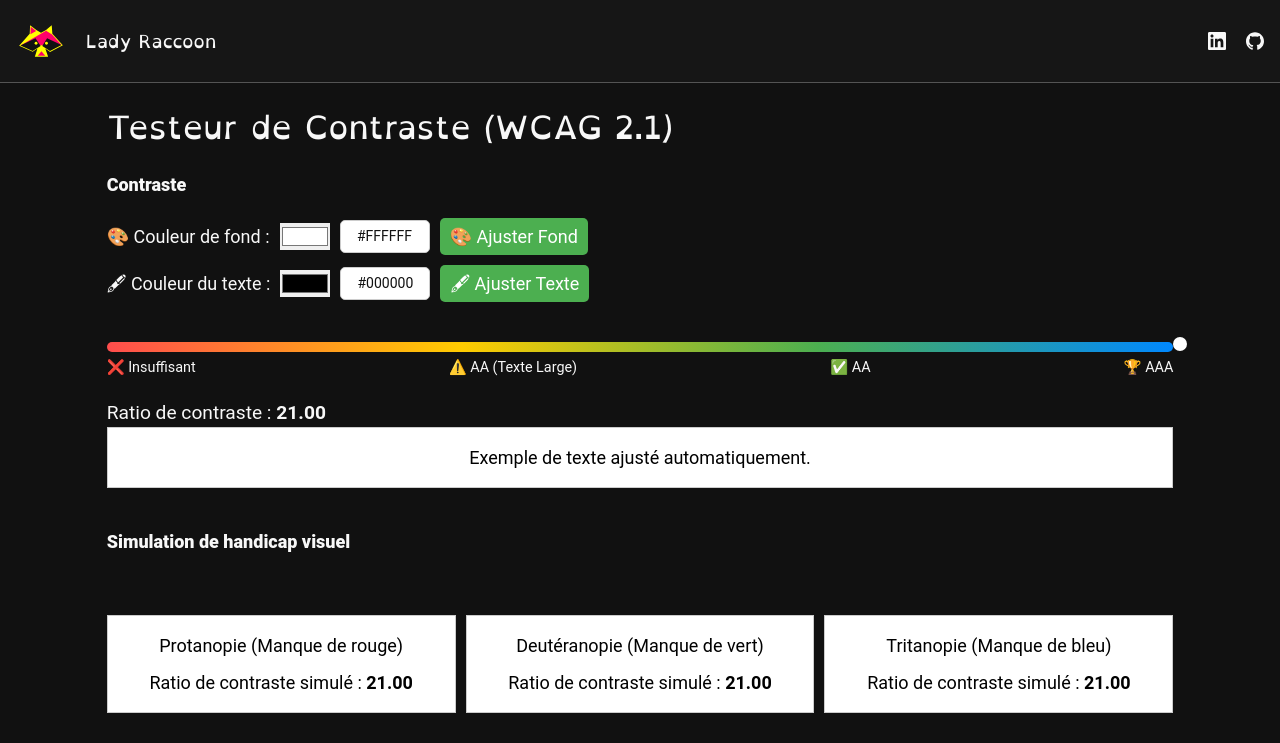
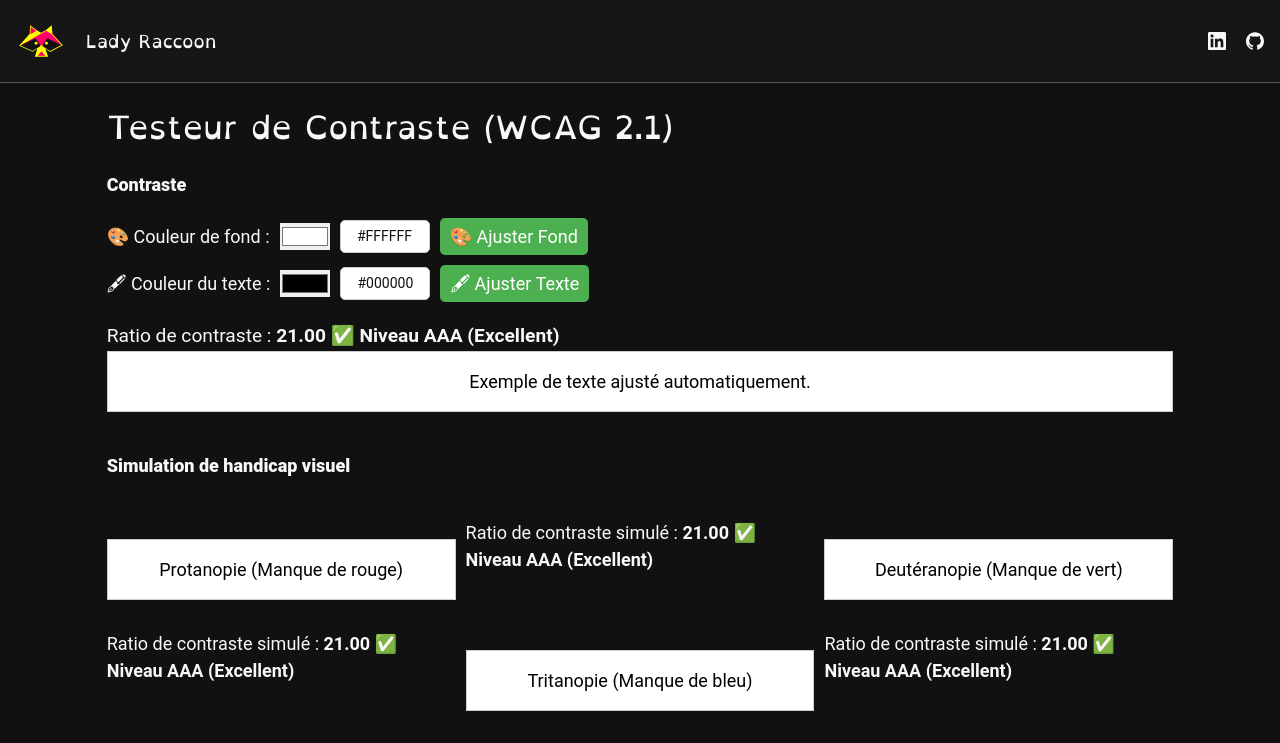
Before and after one commit to angele-henry-dev/lady-raccoon-svelte, a SvelteKit app: page /tools in a window 1280 px wide. Shown: the top 743 px of the page. Built offline with nearby package versions, Linux system fonts and the light colour scheme.

Commit message:
getAccessibilityLevel

```diff
--- a/src/routes/tools/+page.svelte
+++ b/src/routes/tools/+page.svelte
@@ -42,14 +42,6 @@
 		);
 	}
 
-    // Calculates the marker position on the scale (0% = Insufficient, 100% = AAA)
-    function getMarkerPosition(): string {
-        if (visualContrasts.contrast < CONTRAST_RATIO_AA_L) return "0%";    // Insufficient
-        if (visualContrasts.contrast < CONTRAST_RATIO_AA) return "25%";     // AA (Large text)
-        if (visualContrasts.contrast < CONTRAST_RATIO_AAA) return "75%";    // AA
-        return "100%";                        								// AAA
-    }
-
 	function handleHexInput(event: Event, colorType: "bg" | "text") {
         const input = event.target as HTMLInputElement;
         let value = input.value.trim();
@@ -57,6 +49,13 @@
 		if (colorType === "bg") bgColor = value;
 		else textColor = value;
 		updateContrast();
+    }
+
+	function getAccessibilityLevel(ratio: number) {
+        if (ratio >= CONTRAST_RATIO_AAA) return "✅ Niveau AAA (Excellent)";
+        if (ratio >= CONTRAST_RATIO_AA) return "✅ Niveau AA (Bon)";
+        if (ratio >= CONTRAST_RATIO_AA_L) return "⚠️ Niveau AA (Texte Large uniquement)";
+        return "❌ Insuffisant";
     }
 
     onMount(updateContrast);
@@ -100,20 +99,8 @@
         </label>
     </div>
 
-	<div class="contrast-scale">
-        <div class="scale-bar">
-            <div class="marker" style="left: {getMarkerPosition()};"></div>
-        </div>
-        <div class="scale-labels">
-            <span>❌ Insuffisant</span>
-            <span>⚠️ AA (Texte Large)</span>
-            <span>✅ AA</span>
-            <span>🏆 AAA</span>
-        </div>
-    </div>
-
     <div class="results">
-        <p>Ratio de contraste : <strong>{visualContrasts.contrast.toFixed(2)}</strong></p>
+        <p>Ratio de contraste : <strong>{visualContrasts.contrast.toFixed(2)} {getAccessibilityLevel(visualContrasts.contrast)}</strong></p>
     </div>
 
     <div class="preview" style="background-color: {bgColor}; color: {textColor};">
@@ -124,20 +111,23 @@
     <div class="simulation">
         <div class="preview simulation" style="background-color: {bgColor}; color: {textColor}; filter: url(#protanopia);">
             <p>Protanopie (Manque de rouge)</p>
-            <p>Ratio de contraste simulé : <strong>{visualContrasts.protanopia.toFixed(2)}</strong></p>
         </div>
+		<p>Ratio de contraste simulé : <strong>{visualContrasts.protanopia.toFixed(2)} {getAccessibilityLevel(visualContrasts.protanopia)}</strong></p>
+
         <div class="preview simulation" style="background-color: {bgColor}; color: {textColor}; filter: url(#deuteranopia);">
             <p>Deutéranopie (Manque de vert)</p>
-            <p>Ratio de contraste simulé : <strong>{visualContrasts.deuteranopia.toFixed(2)}</strong></p>
         </div>
+		<p>Ratio de contraste simulé : <strong>{visualContrasts.deuteranopia.toFixed(2)} {getAccessibilityLevel(visualContrasts.deuteranopia)}</strong></p>
+
         <div class="preview simulation" style="background-color: {bgColor}; color: {textColor}; filter: url(#tritanopia);">
             <p>Tritanopie (Manque de bleu)</p>
-            <p>Ratio de contraste simulé : <strong>{visualContrasts.tritanopia.toFixed(2)}</strong></p>
         </div>
+		<p>Ratio de contraste simulé : <strong>{visualContrasts.tritanopia.toFixed(2)} {getAccessibilityLevel(visualContrasts.tritanopia)}</strong></p>
+
         <div class="preview simulation" style="background-color: {bgColor}; color: {textColor}; filter: url(#achromatopsia);">
             <p>Achromatopsie (Noir & Blanc)</p>
-            <p>Ratio de contraste simulé : <strong>{visualContrasts.achromatopsia.toFixed(2)}</strong></p>
         </div>
+		<p>Ratio de contraste simulé : <strong>{visualContrasts.achromatopsia.toFixed(2)} {getAccessibilityLevel(visualContrasts.achromatopsia)}</strong></p>
     </div>
 
 	<svg height="0" width="0">
@@ -219,39 +209,8 @@
         margin-top: 20px;
     }
 
-    /* Style de l'échelle de contraste */
-    .contrast-scale {
-        margin: 20px 0;
-        text-align: center;
-    }
-    .scale-bar {
-        width: 100%;
-        height: 10px;
-        background: linear-gradient(to right, #ff4d4d, #ffcc00, #4caf50, #0088ff);
-        border-radius: 5px;
-        position: relative;
-    }
-    .marker {
-        position: absolute;
-        top: -5px;
-        width: 14px;
-        height: 14px;
-        background-color: #fff;
-        border-radius: 50%;
-        transition: left 0.3s ease-in-out;
-    }
-    .scale-labels {
-        display: flex;
-        justify-content: space-between;
-        font-size: 0.9rem;
-        margin-top: 5px;
-    }
-
 	input {
 		color: var(--background);
 		border: none;
 	}
-	input:invalid {
-		border: red solid 3px;
-	}
 </style>
```
